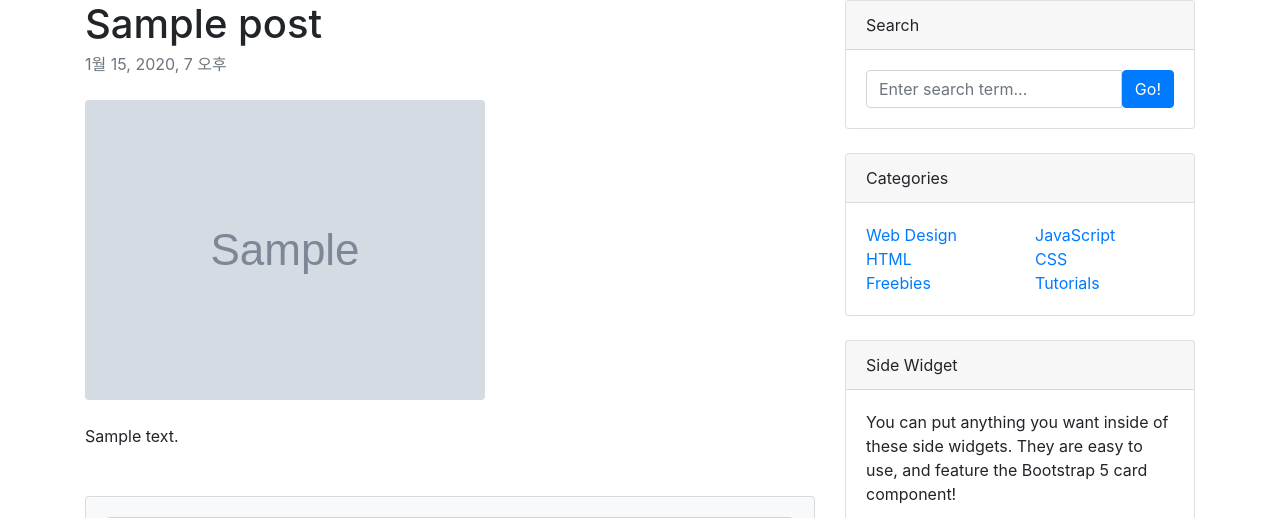
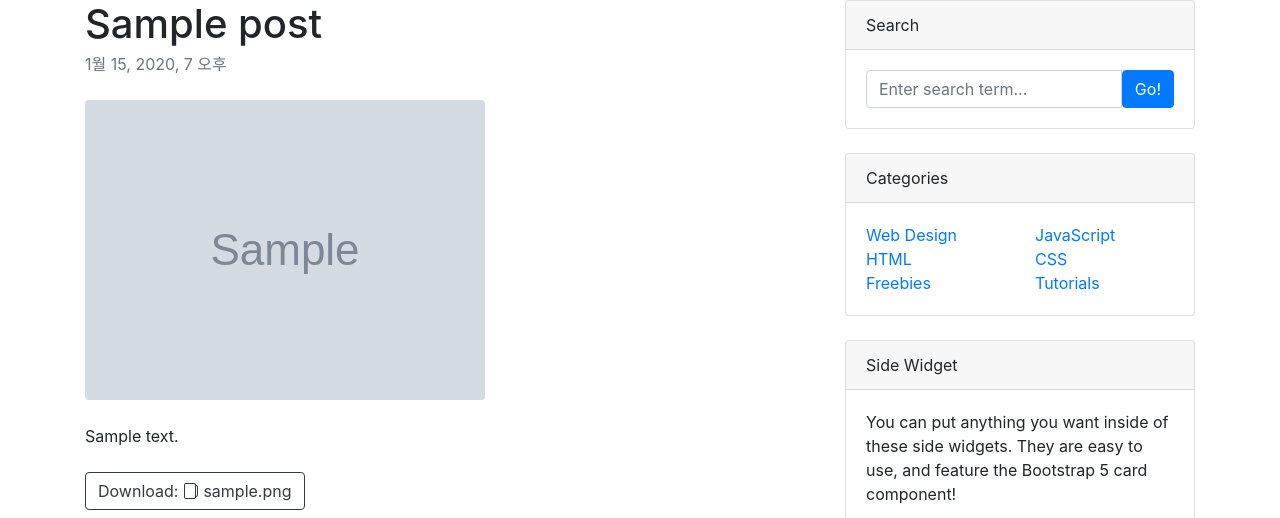
Before and after one commit to syur997/doit_django, a Django app: page /blog/1/ in a window 1280 px wide. Shown: the part 80-598 px from the top of the page. Run offline with Django 3.2, Linux system fonts and the light colour scheme; tables that the repository leaves empty hold one stand-in row (values such as "Sample post"); grey boxes marked "Sample" are stand-in pictures; parts of the project's set-up code (start-up, migrations or seed data) failed here and were passed over; some libraries are stand-ins or nearby versions.

Commit message:
첨부 파일 있을 경우 포스트 상세 페이지에 다운로드 버튼 출력하기

```diff
--- a/blog/models.py
+++ b/blog/models.py
@@ -1,5 +1,6 @@
 from distutils.command.upload import upload
 from django.db import models
+import os
 
 # Create your models here.
 
@@ -23,3 +24,9 @@ class Post(models.Model):
 
     def get_absolute_url(self):
         return f'/blog/{self.pk}/'
+
+    def get_file_name(self):
+        return os.path.basename(self.file_upload.name)
+
+    def get_file_ext(self):
+        return self.get_file_name().split('.')[-1]
--- a/blog/templates/blog/post_detail.html
+++ b/blog/templates/blog/post_detail.html
@@ -56,8 +56,27 @@
                 <!-- Post content-->
                 <section class="mb-5">
                     <p class="fs-5 mb-4">{{ post.content }}</p>
+
+                    {% if post.file_upload %}
+                    <a href="{{ post.file_upload.url }}" class="btn btn-outline-dark" role="button" download>
+                        Download:
+                        {% if post.get_file_ext == 'csv' %}
+                        <i class="bi bi-filetype-csv"></i>
+                        {% elif post.get_file_ext == 'xlsx' or post.get_file_ext == 'xls' %}
+                        <i class="bi bi-filetype-xlsx"></i>
+                        {% elif post.get_file_ext == 'docx' or post.get_file_ext == 'doc' %}
+                        <i class="bi bi-filetype-docx"></i>
+                        {% elif post.get_file_ext == 'pdf' %}
+                        <i class="bi bi-filetype-pdf"></i>
+                        {% else %}
+                        <i class="bi bi-files-alt"></i>
+                        {% endif %}
+                        {{ post.get_file_name }}
+
+                    </a>
+                    {% endif %}
+
                 </section>
-
             </article>
             <!-- Comments section-->
             <section class="mb-5">
@@ -123,6 +142,7 @@
 <footer class="py-5 bg-dark">
     <div class="container"><p class="m-0 text-center text-white">Copyright &copy; Your Website 2022</p></div>
 </footer>
+<link rel="stylesheet" href="https://cdn.jsdelivr.net/npm/bootstrap-icons@1.9.1/font/bootstrap-icons.css">
 <!-- Bootstrap core JS-->
 <script src="https://cdn.jsdelivr.net/npm/bootstrap@5.1.3/dist/js/bootstrap.bundle.min.js"></script>
 <!-- Core theme JS-->
```
